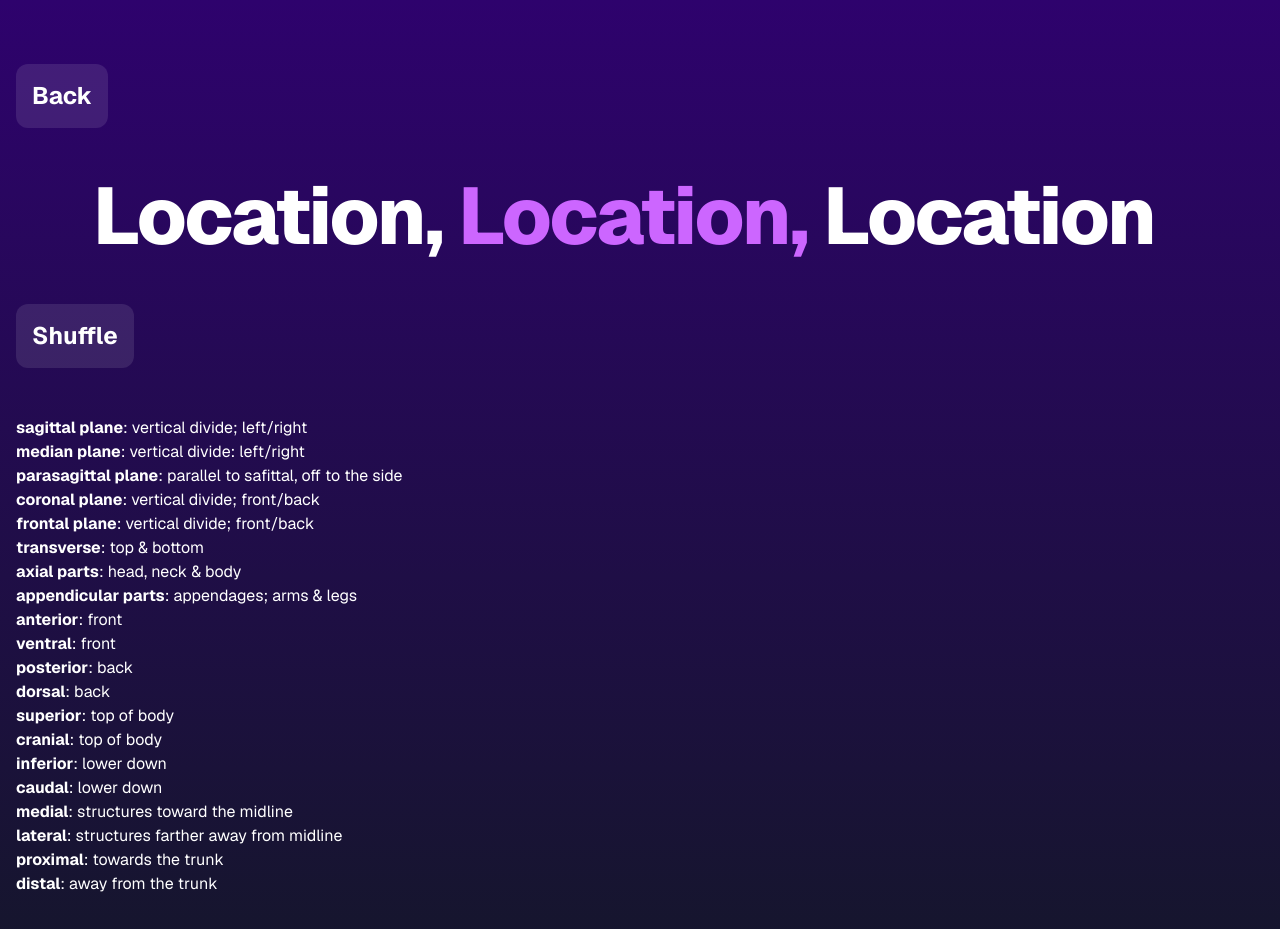
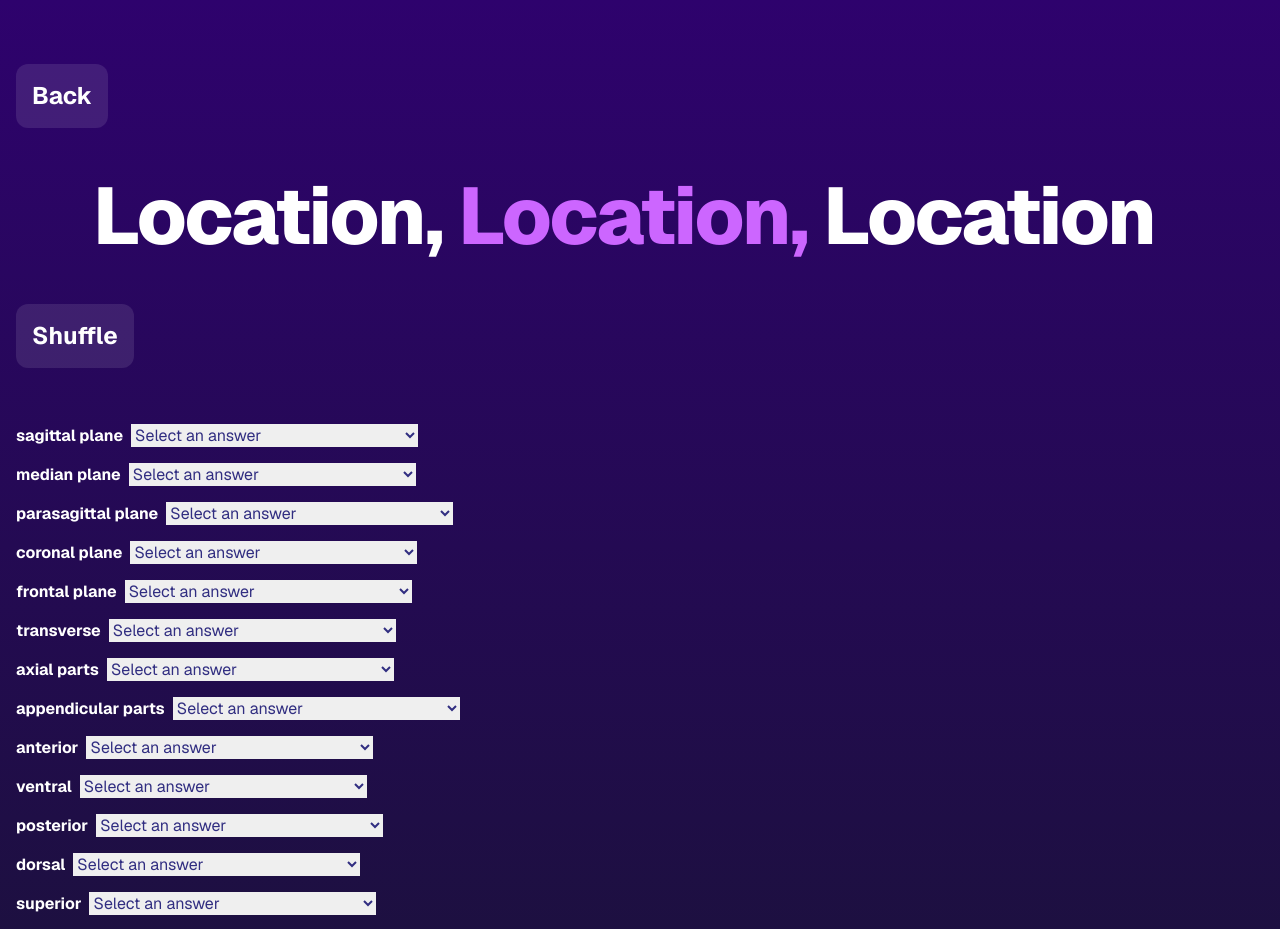
Before and after one commit to NadyaCodes/flashy-flash-phys, a Next.js app: page /location-location-location in a window 1280 px wide. Shown: the top 929 px of the page. Built offline with nearby package versions, Linux system fonts and the light colour scheme.

Commit message:
create match drop component

```diff
--- /dev/null
+++ b/src/app/location-location-location/matchMenu.tsx
@@ -0,0 +1,10 @@
+import React from "react";
+import { createTermMatchDisplay } from "~/helpers/createTermMatchDisplay";
+import { locationsTerms } from "terms/locations";
+
+type MatchMenuProps = { locationsKeys: string[] };
+
+export default function MatchMenu({ locationsKeys }: MatchMenuProps) {
+  const locationDisplay = createTermMatchDisplay(locationsTerms, locationsKeys);
+  return <div>{locationDisplay}</div>;
+}
--- a/src/app/location-location-location/page.tsx
+++ b/src/app/location-location-location/page.tsx
@@ -2,15 +2,22 @@
 import { useState } from "react";
 import Link from "next/link";
 import { locationsTerms } from "terms/locations";
-import { createTermDisplay } from "~/helpers/createTermDisplay";
+import { createTermDefDisplay } from "~/helpers/createTermDefDisplay";
 import { shuffleTerms } from "~/helpers/shuffleTerms";
+import MatchMenu from "./matchMenu";
 
 export default function LocationLocationLocation() {
   const [locationsKeys, setLocationsKeys] = useState(
     Object.keys(locationsTerms),
   );
+  const [defsVisible, setDefsVisible] = useState(false);
+
+  const toggleVisibility = () => {
+    setDefsVisible(!defsVisible);
+  };
+
   const setTerms = (locationsKeys: string[]) =>
-    createTermDisplay(locationsTerms, locationsKeys);
+    createTermDefDisplay(locationsTerms, locationsKeys);
   const [allLocationsDisplay, setLocationsDisplay] = useState(
     setTerms(locationsKeys),
   );
@@ -44,7 +51,16 @@ export default function LocationLocationLocation() {
         >
           <h3 className="text-2xl font-bold">Shuffle</h3>
         </button>
-        <div className="">{allLocationsDisplay}</div>
+        <MatchMenu locationsKeys={locationsKeys} />
+        <div>
+          <button
+            onClick={toggleVisibility}
+            className="flex w-fit flex-col gap-4 rounded-xl bg-white/10 p-4 text-white hover:bg-white/20"
+          >
+            {defsVisible ? "Hide" : "Show"} Definitions
+          </button>
+          {defsVisible && <div className="">{allLocationsDisplay}</div>}
+        </div>
       </div>
     </main>
   );
--- a/src/helpers/createTermDisplay.tsx
+++ b/src/helpers/createTermDefDisplay.tsx
@@ -2,7 +2,7 @@ export type termObject = {
   [key: string]: string;
 };
 
-export const createTermDisplay = (
+export const createTermDefDisplay = (
   termObject: termObject,
   termArray: string[],
 ) => {
@@ -10,7 +10,7 @@ export const createTermDisplay = (
     <div>
       {termArray.map((key) => (
         <div key={key} className="">
-          <span className=" font-bold">{key}</span>: {termObject[key]}
+          <span className="font-bold">{key}</span>: {termObject[key]}
         </div>
       ))}
     </div>
--- /dev/null
+++ b/src/helpers/createTermMatchDisplay.tsx
@@ -0,0 +1,235 @@
+// // // "use client";
+// // // import { useState } from "react";
+// // // import type { termObject } from "./createTermDefDisplay";
+
+// // // export const createTermMatchDisplay = (
+// // //   termObject: termObject,
+// // //   termArray: string[],
+// // // ) => {
+// // //   const allDrops = Object.values(termObject);
+// // //   const [selectedAnswers, setSelectedAnswers] = useState<{
+// // //     [key: string]: string;
+// // //   }>({});
+// // //   const handleSelectChange = (
+// // //     event: React.ChangeEvent<HTMLSelectElement>,
+// // //     key: string,
+// // //   ) => {
+// // //     const selectedValue = event.target.value;
+// // //     setSelectedAnswers({
+// // //       ...selectedAnswers,
+// // //       [key]: selectedValue,
+// // //     });
+// // //   };
+// // //   return (
+// // //     <div>
+// // //       {termArray.map((key) => {
+// // //         const answer = termObject[key];
+// // //         const selectedValue = selectedAnswers[key];
+
+// // //         let indicator = null;
+// // //         if (selectedValue === answer) {
+// // //           indicator = <span className="text-green-500">✓</span>;
+// // //         } else if (selectedValue && selectedValue !== answer) {
+// // //           indicator = <span className="text-red-500">✗</span>;
+// // //         }
+// // //         return (
+// // //           <div key={key} className="flex items-center">
+// // //             <span className="font-bold">{key}</span>
+// // //             <select className="m-2">
+// // //               {allDrops.map((drop, index) => (
+// // //                 <option key={index} value={drop}>
+// // //                   {drop}
+// // //                 </option>
+// // //               ))}
+// // //             </select>
+// // //             <div className="ml-2">{indicator}</div>
+// // //           </div>
+// // //         );
+// // //       })}
+// // //     </div>
+// // //   );
+// // // };
+
+// // "use client";
+// // import React, { useState } from "react";
+// // import type { termObject } from "./createTermDefDisplay";
+
+// // export const createTermMatchDisplay = (
+// //   termObject: termObject,
+// //   termArray: string[],
+// // ) => {
+// //   const allDrops = Object.values(termObject);
+// //   const [selectedAnswers, setSelectedAnswers] = useState<{
+// //     [key: string]: string;
+// //   }>({});
+
+// //   const handleSelectChange = (
+// //     event: React.ChangeEvent<HTMLSelectElement>,
+// //     key: string,
+// //   ) => {
+// //     const selectedValue = event.target.value;
+// //     setSelectedAnswers({
+// //       ...selectedAnswers,
+// //       [key]: selectedValue,
+// //     });
+// //   };
+
+// //   return (
+// //     <div>
+// //       {termArray.map((key) => {
+// //         const answer = termObject[key];
+// //         const selectedValue = selectedAnswers[key];
+
+// //         let indicator = null;
+// //         if (selectedValue === answer) {
+// //           indicator = <span className="text-green-500">✓</span>;
+// //         } else if (selectedValue && selectedValue !== answer) {
+// //           indicator = <span className="text-red-500">✗</span>;
+// //         }
+
+// //         return (
+// //           <div key={key} className="flex items-center">
+// //             <span className="font-bold">{key}</span>
+// //             <select
+// //               className="m-2"
+// //               value={selectedValue}
+// //               onChange={(e) => handleSelectChange(e, key)}
+// //             >
+// //               <option value="">Select an answer</option>
+// //               {allDrops.map((drop, index) => (
+// //                 <option key={index} value={drop}>
+// //                   {drop}
+// //                 </option>
+// //               ))}
+// //             </select>
+
+// //             <div className="ml-2">{indicator}</div>
+// //           </div>
+// //         );
+// //       })}
+// //     </div>
+// //   );
+// // };
+
+// "use client";
+// import React, { useState } from "react";
+// import type { termObject } from "./createTermDefDisplay";
+
+// export const createTermMatchDisplay = (
+//   termObject: termObject,
+//   termArray: string[],
+// ) => {
+//   const allDrops = Object.values(termObject);
+//   const [selectedAnswers, setSelectedAnswers] = useState<{
+//     [key: string]: string;
+//   }>({});
+
+//   const handleSelectChange = (
+//     event: React.ChangeEvent<HTMLSelectElement>,
+//     key: string,
+//   ) => {
+//     const selectedValue = event.target.value;
+//     setSelectedAnswers({
+//       ...selectedAnswers,
+//       [key]: selectedValue,
+//     });
+//   };
+
+//   return (
+//     <div>
+//       {termArray.map((key) => {
+//         const answer = termObject[key];
+//         const selectedValue = selectedAnswers[key];
+
+//         let indicator = null;
+//         if (selectedValue === answer) {
+//           indicator = <span className="text-green-500">✓</span>;
+//         } else if (selectedValue && selectedValue !== answer) {
+//           indicator = <span className="text-red-500">✗</span>;
+//         }
+
+//         return (
+//           <div key={key} className="flex items-center">
+//             <span className="font-bold">{key}</span>
+//             <select
+//               className="m-2"
+//               value={selectedValue}
+//               onChange={(e) => handleSelectChange(e, key)}
+//             >
+//               <option value="">Select an answer</option>
+//               {allDrops.map((drop, index) => (
+//                 <option key={index} value={drop}>
+//                   {drop}
+//                 </option>
+//               ))}
+//             </select>
+//             <div className="ml-2">
+//               {selectedValue && `Selected: ${selectedValue}`}
+//             </div>
+//             <div className="ml-2">{indicator}</div>
+//           </div>
+//         );
+//       })}
+//     </div>
+//   );
+// };
+
+"use client";
+import React, { useState } from "react";
+import type { termObject } from "./createTermDefDisplay";
+
+export const createTermMatchDisplay = (
+  termObject: termObject,
+  termArray: string[],
+) => {
+  const allDrops = Object.values(termObject);
+  const [selectedAnswers, setSelectedAnswers] = useState<{
+    [key: string]: string;
+  }>({});
+
+  const handleSelectChange = (
+    event: React.ChangeEvent<HTMLSelectElement>,
+    key: string,
+  ) => {
+    const selectedValue = event.target.value;
+    setSelectedAnswers({
+      ...selectedAnswers,
+      [key]: selectedValue,
+    });
+  };
+
+  return (
+    <div>
+      {termArray.map((key) => {
+        const answer = termObject[key];
+        const selectedValue = selectedAnswers[key];
+
+        let indicator = null;
+        if (selectedValue === answer) {
+          indicator = <span className="text-green-500">✓</span>;
+        } else if (selectedValue && selectedValue !== answer) {
+          indicator = <span className="text-red-500">✗</span>;
+        }
+
+        return (
+          <div key={key} className="flex items-center">
+            <span className="font-bold">{key}</span>
+            <select
+              className="m-2 text-indigo-900"
+              value={selectedValue}
+              onChange={(e) => handleSelectChange(e, key)}
+            >
+              <option value="">Select an answer</option>
+              {allDrops.map((drop, index) => (
+                <option key={index} value={drop}>
+                  {drop}
+                </option>
+              ))}
+            </select>
+            <div className="ml-2">{indicator}</div>
+          </div>
+        );
+      })}
+    </div>
+  );
+};
--- a/terms/locations.ts
+++ b/terms/locations.ts
@@ -1,7 +1,7 @@
-import { termObject } from "~/helpers/createTermDisplay";
+import { termObject } from "~/helpers/createTermDefDisplay";
 
 export const locationsTerms: termObject = { "sagittal plane": "vertical divide; left/right",
-"median plane": "vertical divide: left/right",
+"median plane": "vertical divide; left/right",
 "parasagittal plane": "parallel to safittal, off to the side",
 "coronal plane": "vertical divide; front/back",
 "frontal plane": "vertical divide; front/back",
```
